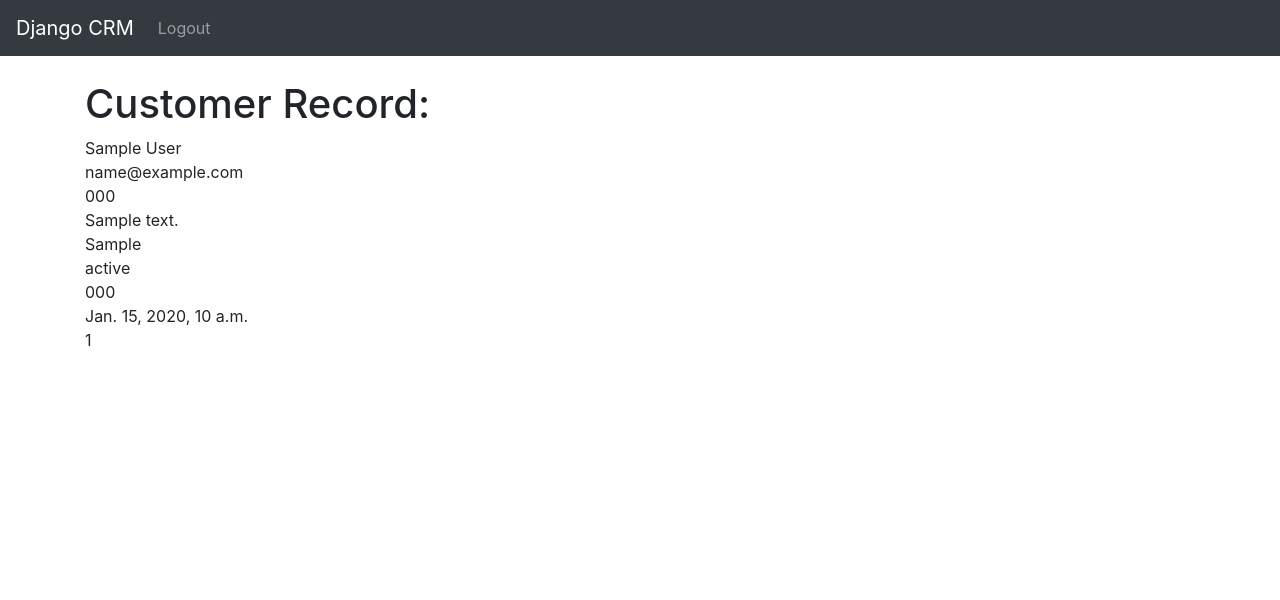
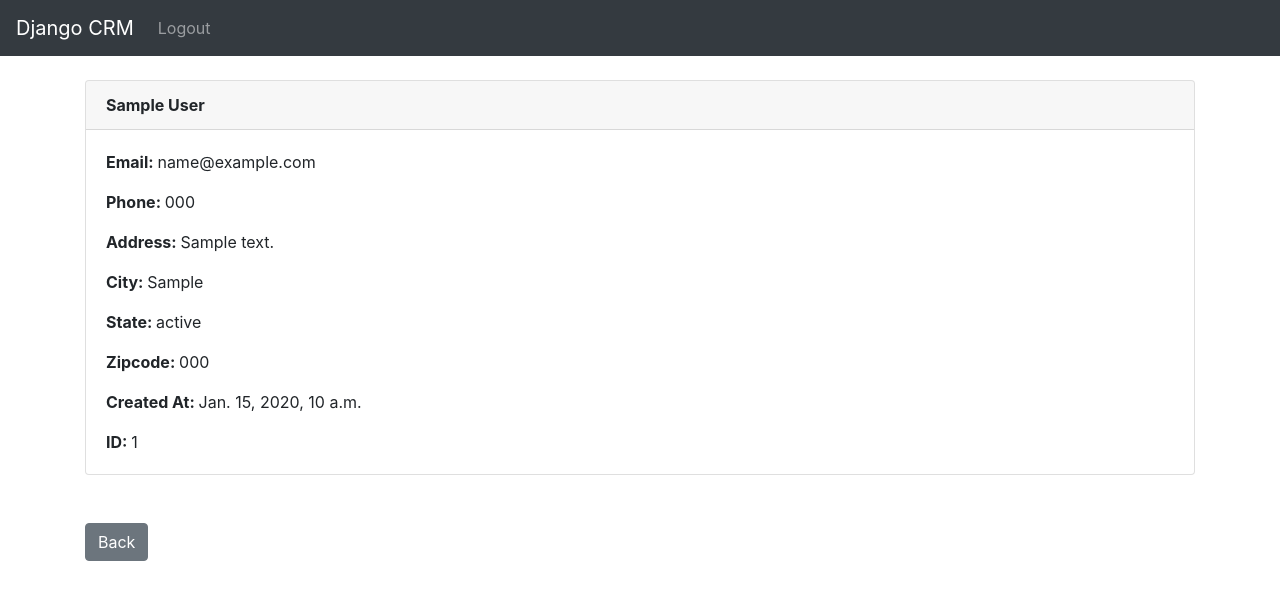
Before and after one commit to fuadeyuboglu/Django-CRM, a Django app: page /record/1 in a window 1280 px wide. Shown: the top 600 px of the page. Run offline with Django 4.2, Linux system fonts and the light colour scheme; a user stored in the database is signed in; tables that the repository leaves empty hold one stand-in row (values such as "Sample post").

Commit message:
Designed the customer record with bootstrap card

```diff
--- a/website/templates/record.html
+++ b/website/templates/record.html
@@ -1,17 +1,23 @@
 {% extends 'base.html' %}
 {% block content %}
 
-<h1>Customer Record:</h1>
+<div class="card">
+    <div class="card-header">
+        <span class="font-weight-bold">{{ customer_record.first_name }} {{ customer_record.last_name }}</span>
+    </div>
+    <div class="card-body">
+        <p class="card-text"><span class="font-weight-bold">Email: </span>{{ customer_record.email }}</p>
+        <p class="card-text"><span class="font-weight-bold">Phone: </span>{{ customer_record.phone }}</p>
+        <p class="card-text"><span class="font-weight-bold">Address: </span>{{ customer_record.address }}</p>
+        <p class="card-text"><span class="font-weight-bold">City: </span>{{ customer_record.city }}</p>
+        <p class="card-text"><span class="font-weight-bold">State: </span>{{ customer_record.state }}</p>
+        <p class="card-text"><span class="font-weight-bold">Zipcode: </span>{{ customer_record.zipcode }}</p>
+        <p class="card-text"><span class="font-weight-bold">Created At: </span>{{ customer_record.created_at }}</p>
+        <p class="card-text"><span class="font-weight-bold">ID: </span>{{ customer_record.id }}</p>
+    </div>
+</div>
 
-{{ customer_record.first_name }}
-{{ customer_record.last_name }}<br/>
-{{ customer_record.email }}<br/>
-{{ customer_record.phone }}<br/>
-{{ customer_record.address }}<br/>
-{{ customer_record.city }}<br/>
-{{ customer_record.state }}<br/>
-{{ customer_record.zipcode }}<br/>
-{{ customer_record.created_at }}<br/>
-{{ customer_record.id }}<br/>
+<br /><br />
+<a href="{% url 'home' %}" class="btn btn-secondary">Back</a>
 
 {% endblock %}
```
